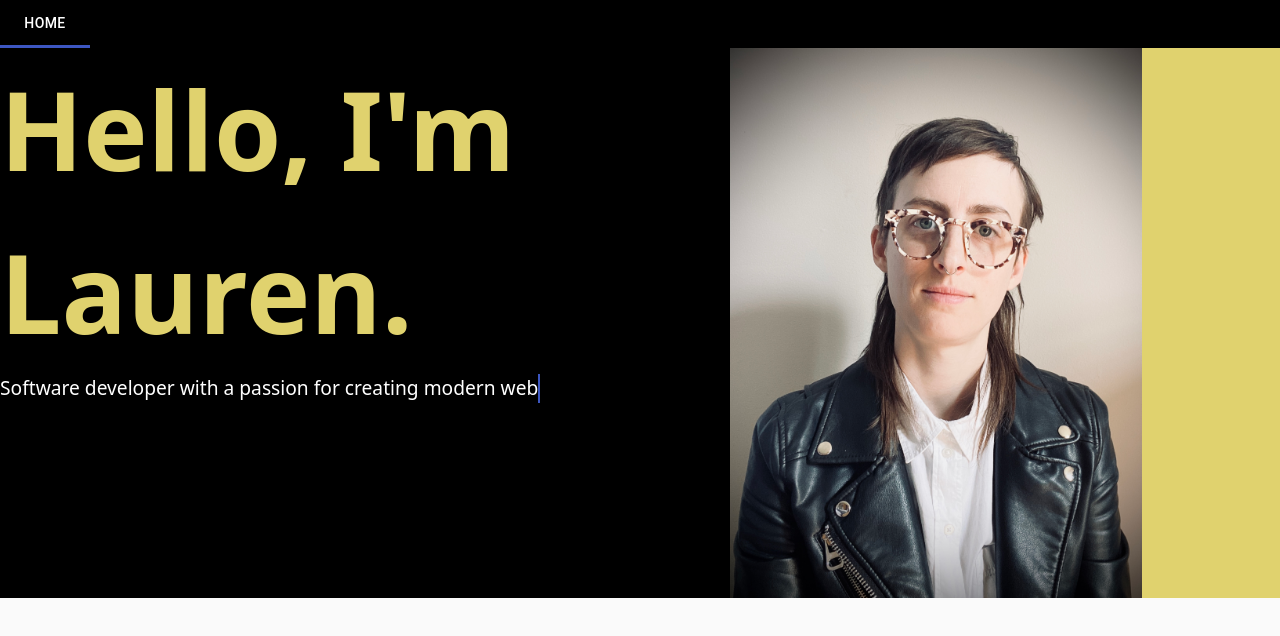
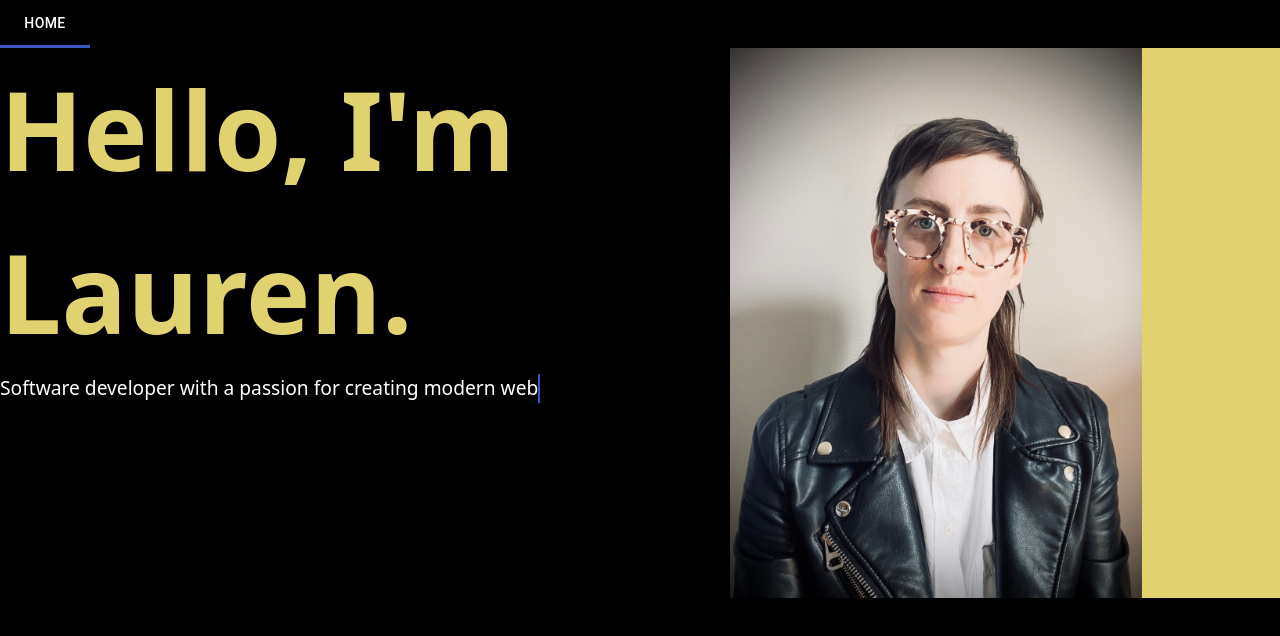
Before and after one commit to laurenmilesdev/portfolio, a Next.js app: page / in a window 1280 px wide. Shown: the top 636 px of the page. Built offline with nearby package versions, Linux system fonts and the light colour scheme.

Commit message:
Add css to expand page to fit window height

```diff
--- a/src/styles/globals.css
+++ b/src/styles/globals.css
@@ -70,6 +70,14 @@
   }
 }
 
+html,
+body,
+body > div:first-child,
+div#__next,
+div#__next > div {
+  height: 100%;
+}
+
 * {
   box-sizing: border-box;
   padding: 0;
```
